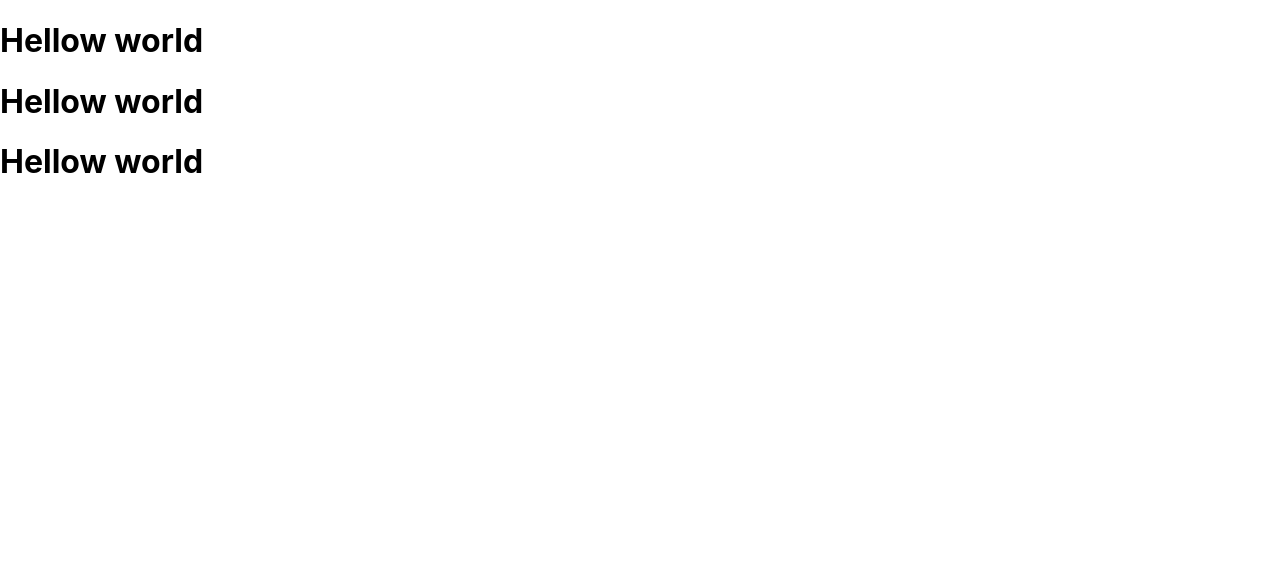
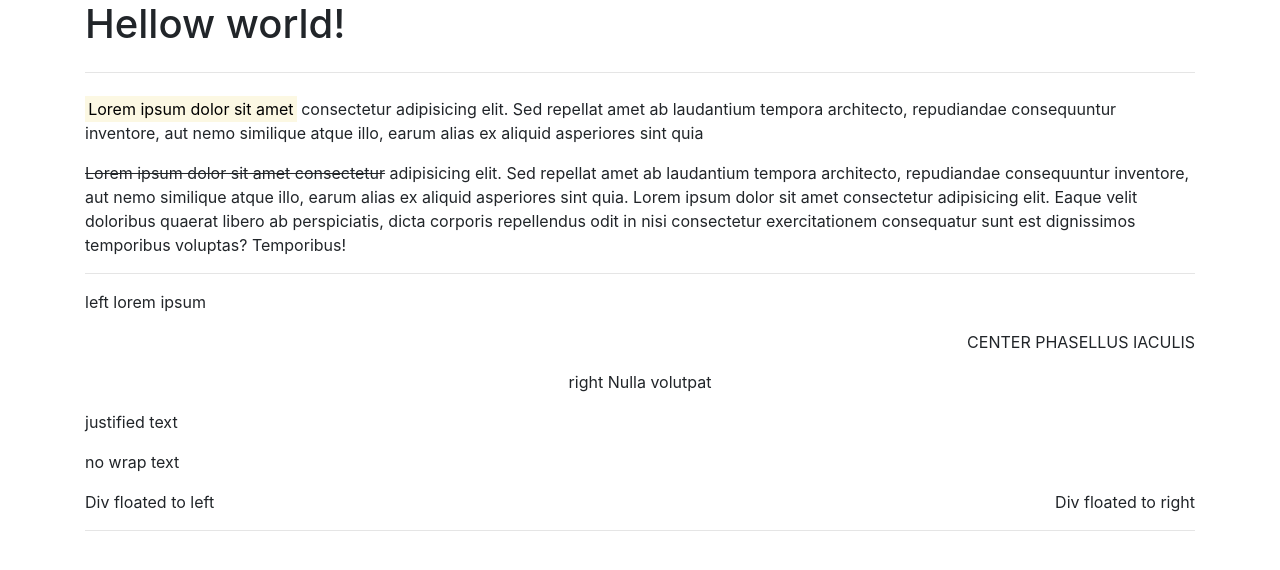
Before and after one commit to bikale/react-bootstrap, a React (Create React App) app: page / in a window 1280 px wide. Shown: the top 570 px of the page. Built offline with nearby package versions, Linux system fonts and the light colour scheme.

Commit message:
bootstrap alignment

```diff
--- a/public/index.html
+++ b/public/index.html
@@ -9,33 +9,40 @@
       name="description"
       content="Web site created using create-react-app"
     />
-    <link rel="apple-touch-icon" href="%PUBLIC_URL%/logo192.png" />
+
     <!--
       manifest.json provides metadata used when your web app is installed on a
       user's mobile device or desktop. See https://developers.google.com/web/fundamentals/web-app-manifest/
     -->
-    <script src="https://ajax.googleapis.com/ajax/libs/jquery/3.4.1/jquery.min.js"></script>
     <link
       rel="stylesheet"
-      href="https://cdnjs.cloudflare.com/ajax/libs/font-awesome/4.7.0/css/font-awesome.min.css"
+      href="https://maxcdn.bootstrapcdn.com/bootstrap/4.0.0/css/bootstrap.min.css"
+      integrity="sha384-Gn5384xqQ1aoWXA+058RXPxPg6fy4IWvTNh0E263XmFcJlSAwiGgFAW/dAiS6JXm"
+      crossorigin="anonymous"
     />
-    <script
-      src="https://cdnjs.cloudflare.com/ajax/libs/popper.js/1.14.7/umd/popper.min.js"
-      integrity="sha384-UO2eT0CpHqdSJQ6hJty5KVphtPhzWj9WO1clHTMGa3JDZwrnQq4sF86dIHNDz0W1"
-      crossorigin="anonymous"
-    ></script>
-    <script
-      src="https://stackpath.bootstrapcdn.com/bootstrap/4.3.1/js/bootstrap.min.js"
-      integrity="sha384-JjSmVgyd0p3pXB1rRibZUAYoIIy6OrQ6VrjIEaFf/nJGzIxFDsf4x0xIM+B07jRM"
-      crossorigin="anonymous"
-    ></script>
 
     <link rel="manifest" href="%PUBLIC_URL%/manifest.json" />
 
-    <title>React App</title>
+    <title>React-App With bootstrap</title>
   </head>
   <body>
     <noscript>You need to enable JavaScript to run this app.</noscript>
     <div id="root"></div>
+
+    <script
+      src="https://code.jquery.com/jquery-3.2.1.slim.min.js"
+      integrity="sha384-KJ3o2DKtIkvYIK3UENzmM7KCkRr/rE9/Qpg6aAZGJwFDMVNA/GpGFF93hXpG5KkN"
+      crossorigin="anonymous"
+    ></script>
+    <script
+      src="https://cdnjs.cloudflare.com/ajax/libs/popper.js/1.12.9/umd/popper.min.js"
+      integrity="sha384-ApNbgh9B+Y1QKtv3Rn7W3mgPxhU9K/ScQsAP7hUibX39j7fakFPskvXusvfa0b4Q"
+      crossorigin="anonymous"
+    ></script>
+    <script
+      src="https://maxcdn.bootstrapcdn.com/bootstrap/4.0.0/js/bootstrap.min.js"
+      integrity="sha384-JZR6Spejh4U02d8jOt6vLEHfe/JQGiRRSQQxSfFWpi1MquVdAyjUar5+76PVCmYl"
+      crossorigin="anonymous"
+    ></script>
   </body>
 </html>
--- a/src/components/MyComp.js
+++ b/src/components/MyComp.js
@@ -2,10 +2,44 @@ import React from 'react';
 
 export default function MyComp() {
   return (
-    <div>
-      <h1>Hellow world</h1>
-      <h1>Hellow world</h1>
-      <h1>Hellow world</h1>
+    <div className="container">
+      <h1 className="page-header">Hellow world!</h1>
+      <hr className="my-4" />
+      <p className="page-header">
+        {' '}
+        <mark> Lorem ipsum dolor sit amet</mark> consectetur adipisicing elit.
+        Sed repellat amet ab laudantium tempora architecto, repudiandae
+        consequuntur inventore, aut nemo similique atque illo, earum alias ex
+        aliquid asperiores sint quia
+      </p>
+      <p>
+        <del>Lorem ipsum dolor sit amet consectetur</del> adipisicing elit. Sed
+        repellat amet ab laudantium tempora architecto, repudiandae consequuntur
+        inventore, aut nemo similique atque illo, earum alias ex aliquid
+        asperiores sint quia. Lorem ipsum dolor sit amet consectetur adipisicing
+        elit. Eaque velit doloribus quaerat libero ab perspiciatis, dicta
+        corporis repellendus odit in nisi consectetur exercitationem consequatur
+        sunt est dignissimos temporibus voluptas? Temporibus!
+      </p>
+
+      <hr />
+      {/* alignment exercise */}
+      <p class="text-left text-lowercase">left Lorem ipsum</p>
+      <p class="text-right text-uppercase">center Phasellus iaculis</p>
+      <p class="text-center">right Nulla volutpat</p>
+      <p class="text-justify">justified text</p>
+      <p class="text-nowrap">no wrap text</p>
+
+      {/* Quick float div */}
+      <div className="float-right">Div floated to right</div>
+      <div className="float-left">Div floated to left</div>
+
+      {/* Clear float merge */}
+      <div className="clearfix"></div>
+      <hr />
+
+
+
     </div>
   );
 }
```
